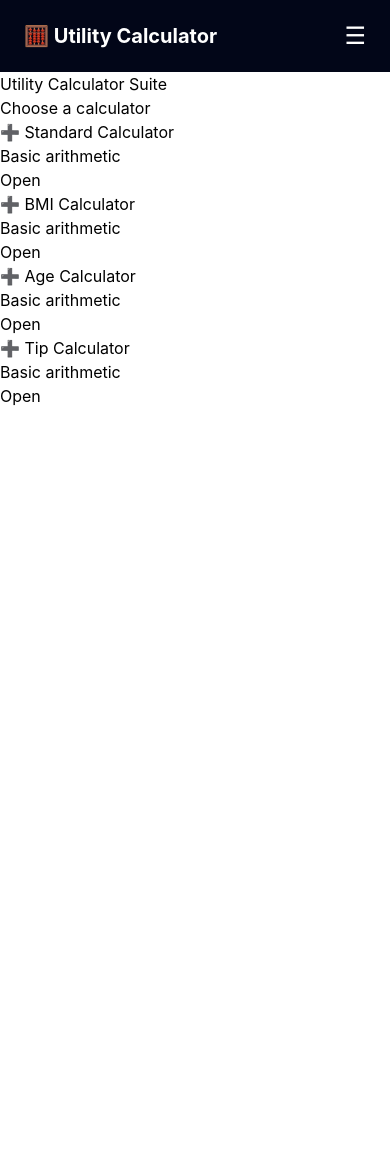
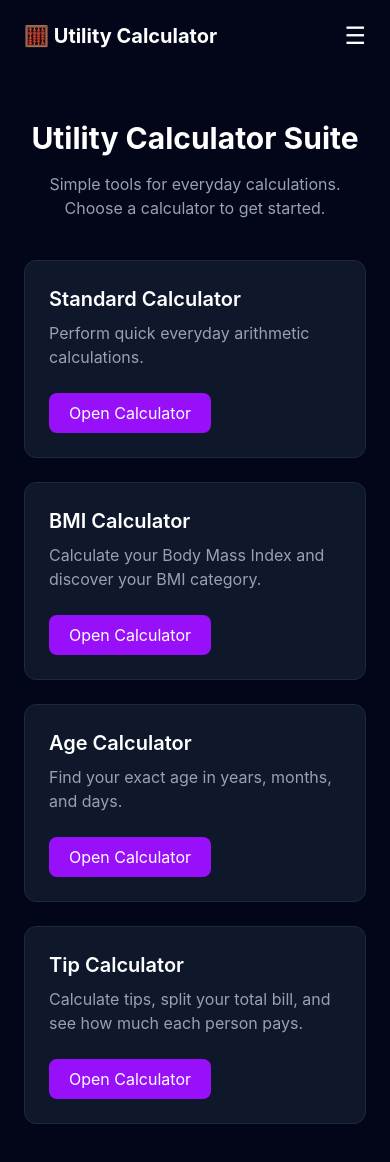
Before and after one commit to olajideIfe/utility-calculator-suite, a React (Vite) app: page / in a window 390 px wide. Shown: the top 1162 px of the page. Before the commit the page ends 844 px from the top, so only its background shows below. Built offline with nearby package versions, Linux system fonts and the light colour scheme.

Commit message:
Style responsive home page with calculator cards

```diff
--- a/src/components/Home.jsx
+++ b/src/components/Home.jsx
@@ -1,37 +1,83 @@
-import React from 'react'
+import React from "react";
 
-const Home = ({setPage}) => {
+const Home = ({ setPage }) => {
   return (
-    <div>
-        <h1>Utility Calculator Suite</h1>
-        <h3>Choose a calculator</h3>
+    <main className="min-h-screen bg-slate-950 text-white px-6 py-12 md:px-10">
+      <section className="text-center max-w-2xl mx-auto mb-10 md:mb-12">
+        <h1 className="text-3xl md:text-5xl font-bold mb-4">
+          Utility Calculator Suite
+        </h1>
 
-        <p>
-           <span>➕ Standard Calculator</span> <br />
-            <span>Basic arithmetic</span> <br />
-          <button onClick={() => setPage("calculator")}>Open</button>
+        <p className="text-gray-400 text-base md:text-lg">
+          Simple tools for everyday calculations. Choose a calculator to get
+          started.
         </p>
+      </section>
 
-        <p>
-           <span>➕ BMI Calculator</span> <br />
-            <span>Basic arithmetic</span> <br />
-          <button onClick={() => setPage("bmi")}>Open</button>
-        </p>
+      <section className="grid grid-cols-1 md:grid-cols-2 gap-6 max-w-5xl mx-auto">
+        <div className="bg-slate-900 border border-slate-800 rounded-xl p-6 hover:-translate-y-1 transition-all duration-300">
+          <h2 className="text-xl font-semibold mb-2">Standard Calculator</h2>
 
-        <p>
-           <span>➕ Age Calculator</span> <br />
-            <span>Basic arithmetic</span> <br />
-          <button onClick={() => setPage("age")}>Open</button>
-        </p>
+          <p className="text-gray-400 mb-6">
+            Perform quick everyday arithmetic calculations.
+          </p>
 
-        <p>
-           <span>➕ Tip Calculator</span> <br />
-            <span>Basic arithmetic</span> <br />
-          <button onClick={() => setPage("tip")}>Open</button>
-        </p>
+          <button
+            onClick={() => setPage("calculator")}
+            className="bg-purple-600 hover:bg-purple-800 px-5 py-2 rounded-lg transition-all duration-300"
+          >
+            Open Calculator
+          </button>
+        </div>
 
-    </div>
-  )
-}
+        <div className="bg-slate-900 border border-slate-800 rounded-xl p-6 hover:-translate-y-1 transition-all duration-300">
+          <h2 className="text-xl font-semibold mb-2">BMI Calculator</h2>
 
-export default Home
+          <p className="text-gray-400 mb-6">
+            Calculate your Body Mass Index and discover your BMI category.
+          </p>
+
+          <button
+            onClick={() => setPage("bmi")}
+            className="bg-purple-600 hover:bg-purple-700 px-5 py-2 rounded-lg transition-all duration-300"
+          >
+            Open Calculator
+          </button>
+        </div>
+
+        <div className="bg-slate-900 border border-slate-800 rounded-xl p-6 hover:-translate-y-1 transition-all duration-300">
+          <h2 className="text-xl font-semibold mb-2">Age Calculator</h2>
+
+          <p className="text-gray-400 mb-6">
+            Find your exact age in years, months, and days.
+          </p>
+
+          <button
+            onClick={() => setPage("age")}
+            className="bg-purple-600 hover:bg-purple-700 px-5 py-2 rounded-lg transition-all duration-300"
+          >
+            Open Calculator
+          </button>
+        </div>
+
+        <div className="bg-slate-900 border border-slate-800 rounded-xl p-6 hover:-translate-y-1 transition-all duration-300">
+          <h2 className="text-xl font-semibold mb-2">Tip Calculator</h2>
+
+          <p className="text-gray-400 mb-6">
+            Calculate tips, split your total bill, and see how much each person
+            pays.
+          </p>
+
+          <button
+            onClick={() => setPage("tip")}
+            className="bg-purple-600 hover:bg-purple-700 px-5 py-2 rounded-lg transition-all duration-300"
+          >
+            Open Calculator
+          </button>
+        </div>
+      </section>
+    </main>
+  );
+};
+
+export default Home;
```
